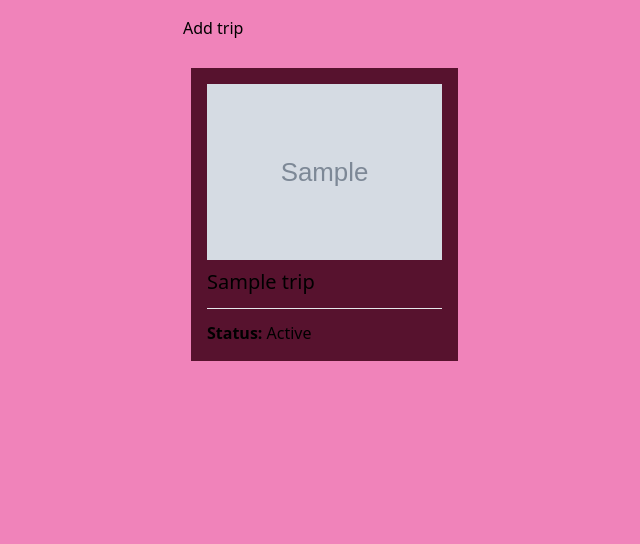
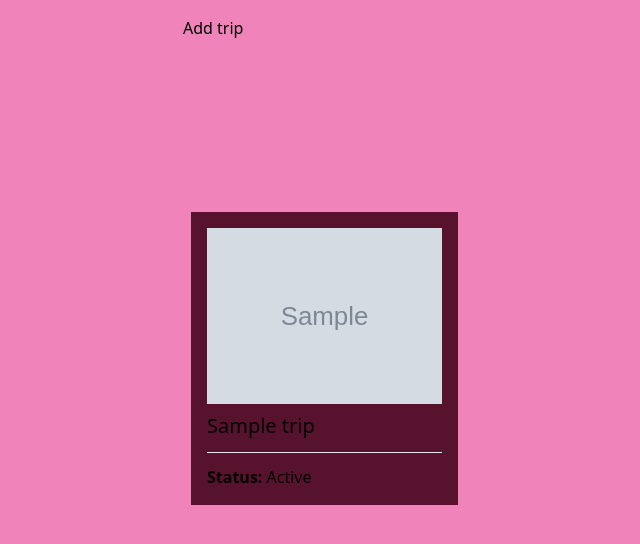
Before and after one commit to SharathRC/travel-tracker-web, a Django app: page / in a window 1280 px wide. Shown: the part 80-624 px from the top of the page, without its empty margins (33-673 px from the left). Run offline with Django 4.2, Linux system fonts and the light colour scheme; tables that the repository leaves empty hold one stand-in row (values such as "Sample post"); grey boxes marked "Sample" are stand-in pictures; some libraries are stand-ins or nearby versions.

Commit message:
refactor

```diff
--- a/travel-tracker-web/app/templates/partials/trips.html
+++ b/travel-tracker-web/app/templates/partials/trips.html
@@ -1,4 +1,4 @@
-<div class="flex flex-wrap py-5">
+<div class="mt-36 flex flex-wrap py-5">
     {% for trip in trips %}
         <div class="trip w-1/3 p-2">
             <div class="p-4 bg-gray-100" style="background-color:#57122E;">
```
